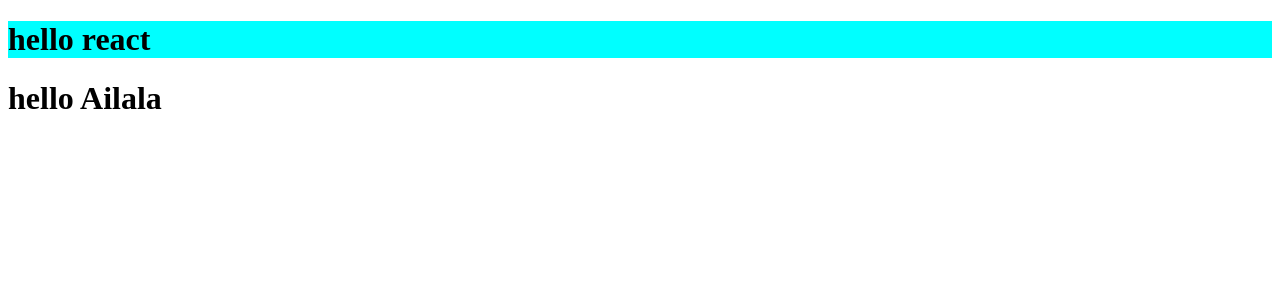
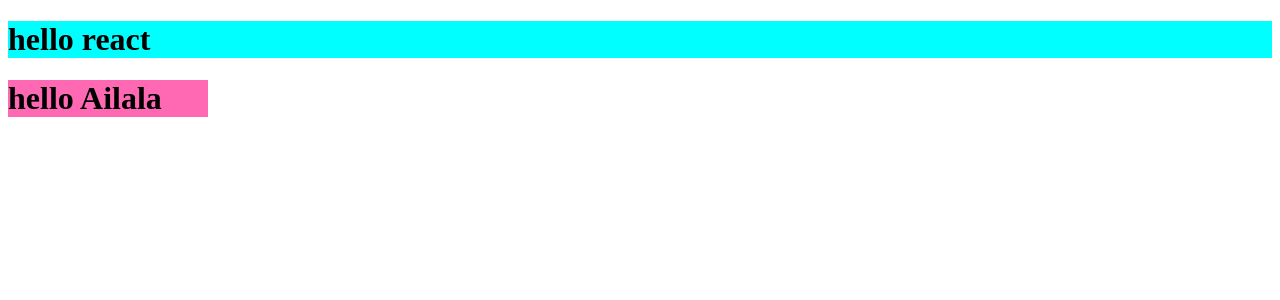
Before and after one commit to mamh-demo/react-atguigu-demo, a React (Create React App) app: page / in a window 1280 px wide. Shown: the top 300 px of the page. Built offline with nearby package versions, Linux system fonts and the light colour scheme.

Commit message:
update add style to ailala

```diff
--- /dev/null
+++ b/src/components/Ailala/Ailala.css
@@ -0,0 +1,4 @@
+.ailala{
+    background-color: hotpink;
+    width: 200px;
+}
--- a/src/components/Ailala/Ailala.js
+++ b/src/components/Ailala/Ailala.js
@@ -1,10 +1,11 @@
 import React from 'react'
 
+import './Ailala.css'
 
 export default class Ailala extends React.Component {
     render() {
         return (
-            <h1>hello Ailala</h1>
+            <h1 className="ailala">hello Ailala</h1>
         )
     }
 
```
